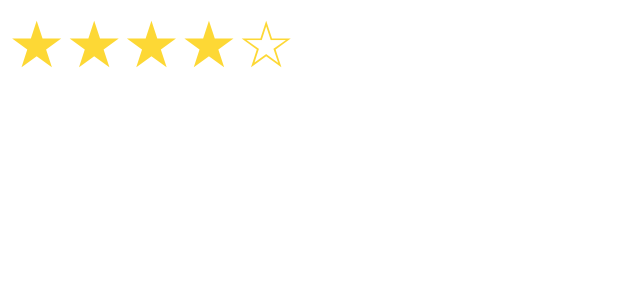
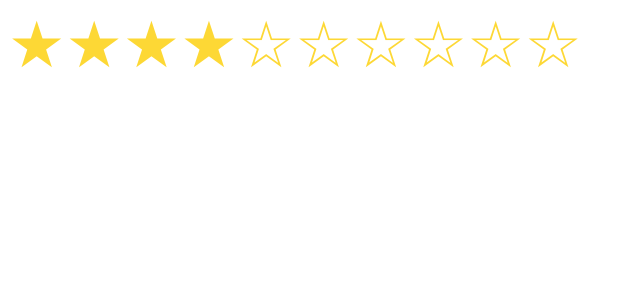
Before and after one commit to puneeth8994/ng2-neutron-rating, an Angular app: page / in a window 1280 px wide. Shown: the top 300 px of the page, without its empty margins (0-640 px from the left). Built offline with nearby package versions, Linux system fonts and the light colour scheme; what angular-font-awesome would draw is missing.

Commit message:
added functionality for increasing number of stars

```diff
--- a/src/app/app.component.html
+++ b/src/app/app.component.html
@@ -18,4 +18,4 @@
   </li>
 </ul>
  -->
- <neutron-rating [rating]='4' [starColour]="'#FDD835'" [starSize]="4"></neutron-rating>
+ <neutron-rating [rating]='4' [starColour]="'#FDD835'" [starSize]="4" [starNum]="10"></neutron-rating>
```
Also changed, not shown: 1 other file (tests, documents, lock files or other folders).
